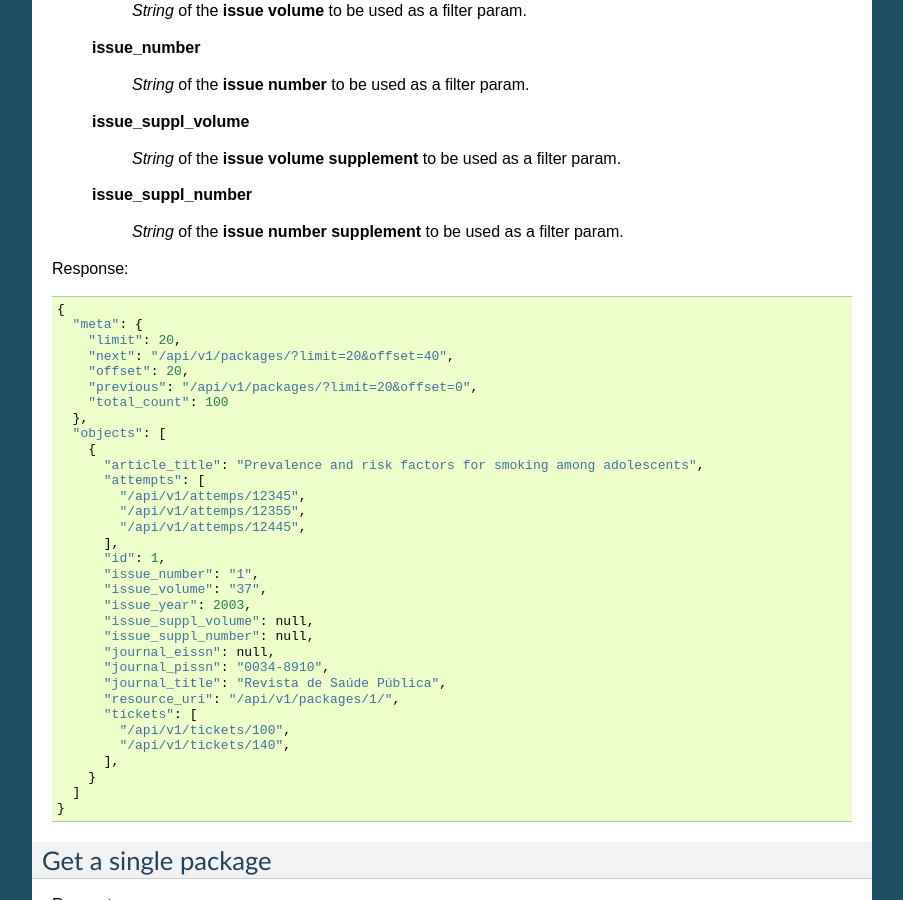
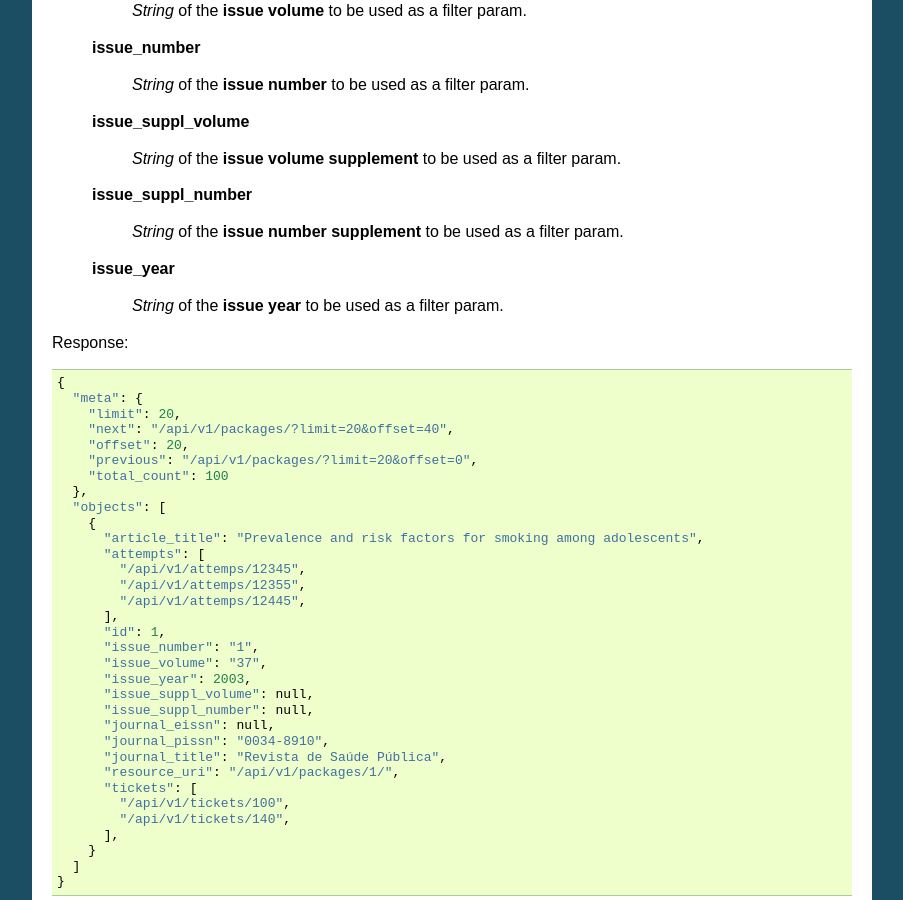
Before and after one commit to scieloorg/balaio, a Sphinx documentation site: the page built from docs/dev/packages-api.rst, in a window 1280 px wide and 900 px high, scrolled down 596 px. Shown: the whole window, without its empty margins (198-1101 px from the left). Built offline with Sphinx 7.4.7, drawn with Linux system fonts in a browser that asks for light colours.

Commit message:
Adicionando issue_year no filtro de packages

```diff
--- a/docs/dev/packages-api.rst
+++ b/docs/dev/packages-api.rst
@@ -42,6 +42,9 @@ Optional Parameters:
 
     *String* of the **issue number supplement** to be used as a filter param.
 
+  **issue_year**
+
+     *String* of the **issue year**  to be used as a filter param.
 
 
 Response::
```
